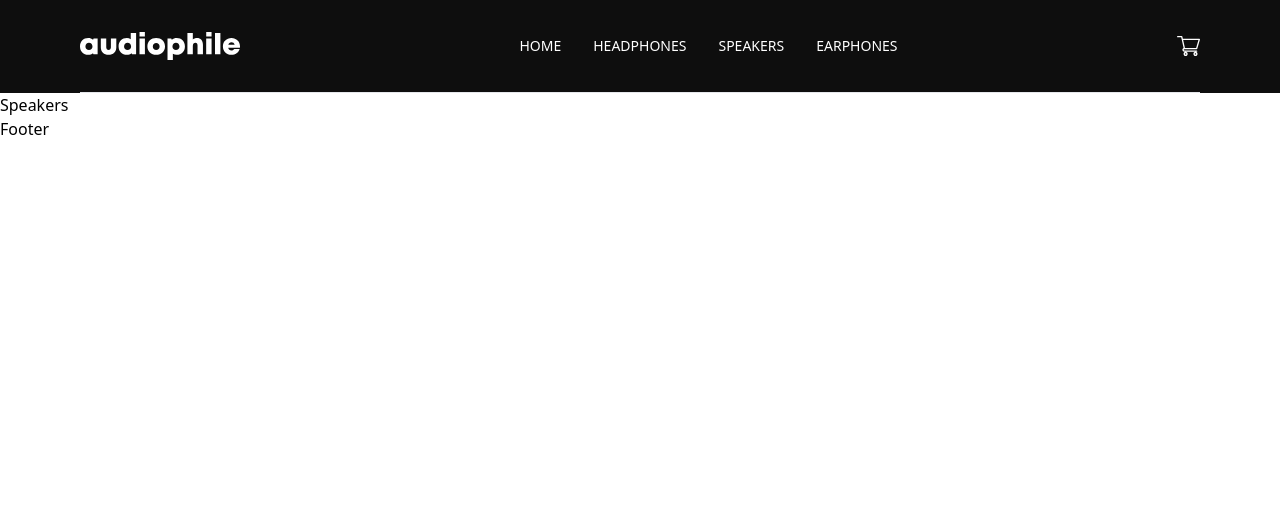
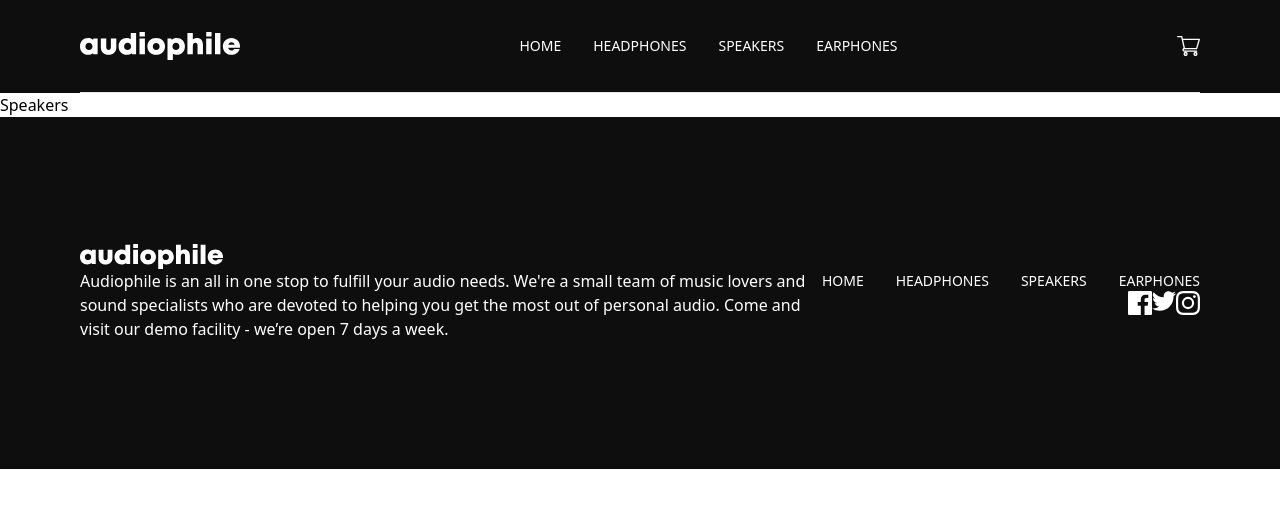
Before and after one commit to ali-sshff/audiophile_react_project, a React (Vite) app: page /speakers in a window 1280 px wide. Shown: the top 508 px of the page. Built offline with nearby package versions, Linux system fonts and the light colour scheme.

Commit message:
layout changes

```diff
--- a/src/components/About.jsx
+++ b/src/components/About.jsx
@@ -3,13 +3,13 @@ import AboutImg from '../assets/shared/desktop/image-best-gear.jpg'
 
 const About = () => {
   return (
-    <section className='container flex mx-auto items-center justify-between'>
+    <section className='container flex mx-auto items-center justify-between mb-[12.5rem]'>
       <div className='w-[30.8125rem] '>
         <h2 className='uppercase mb-8 text-[3rem] leading-[2.75rem] font-bold'>Bringing you the <br /> <span className='text-orange'>best</span> audio gear</h2>
         <p className='text-[1.2rem] leading-[1.5625rem] font-medium opacity-50'>Located at the heart of New York City, Audiophile is the premier store for high end headphones, earphones, speakers, and audio accessories. We have a large showroom and luxury demonstration rooms available for you to browse and experience a wide range of our products. Stop by our store to meet some of the fantastic people who make Audiophile the best place to buy your portable audio equipment.</p>
       </div>
       <div className=''>
-        <img className='w-[33.75rem] h-[36.75rem]' src={AboutImg} alt="home describtion image" />
+        <img className='w-[33.75rem] h-[36.75rem] rounded-lg' src={AboutImg} alt="home describtion image" />
       </div>
     </section>
   )
--- a/src/components/Footer.jsx
+++ b/src/components/Footer.jsx
@@ -1,8 +1,38 @@
 import React from 'react'
+import { Link } from 'react-router-dom'
+import Logo from '../assets/shared/desktop/logo.svg'
+import Instagram from '../assets/shared/desktop/icon-instagram.svg'
+import Facebook from  '../assets/shared/desktop/icon-facebook.svg'
+import Twitter from  '../assets/shared/desktop/icon-twitter.svg'
 
 const Footer = () => {
   return (
-    <div>Footer</div>
+     <section className='bg-black '>
+      <div className='container mx-auto flex items-center justify-between text-white h-[22rem] '>
+        <div>
+          <Link className='min-w-[143px]' to='/'>
+            <img src={Logo} alt="logo" />
+         </Link>
+          <p>
+            Audiophile is an all in one stop to fulfill your audio needs. We're a small team of music lovers and sound specialists who are devoted to helping you get the most out of personal audio. Come and visit our demo facility - we’re open 7 days a week.
+          </p>
+        </div>
+        <div className='flex flex-col items-end justify-between'>
+          <div className=' flex space-x-8 justify-center text-sm uppercase xl:w-full'>
+            <Link className='hover:text-light-orange' to='/'>Home</Link>
+            <Link className='hover:text-light-orange' to='/headphones'>Headphones</Link>
+            <Link className='hover:text-light-orange' to='/speakers'>Speakers</Link>
+            <Link className='hover:text-light-orange' to='/earphones'>Earphones</Link>
+          </div>
+          <div className='flex'>
+            <Link className=''><img src={Facebook} alt="facebook-icon" /></Link>
+            <Link className=''><img src={Twitter} alt="twitter-icon" /></Link>
+            <Link className=''><img src={Instagram} alt="instagram-icon" /></Link>
+          </div>
+        </div>
+
+      </div>
+    </section>
   )
 }
 
--- a/src/components/Navbar.jsx
+++ b/src/components/Navbar.jsx
@@ -5,7 +5,7 @@ import Logo from '../assets/shared/desktop/logo.svg'
 
  const Navbar = () => {
   return (
-    <div className='bg-black'>
+    <section className='bg-black'>
       <div className='container mx-auto flex items-center justify-between text-white py-8 border-b  '>
         <Link className='min-w-[10rem]' to='/'>
           <img className='w-full' src={Logo} alt="logo" />
@@ -19,7 +19,7 @@ import Logo from '../assets/shared/desktop/logo.svg'
         </div>
           <img src={CartIcon} alt="cart-icon" />
       </div>
-    </div>
+    </section>
   )
 }
 
```
